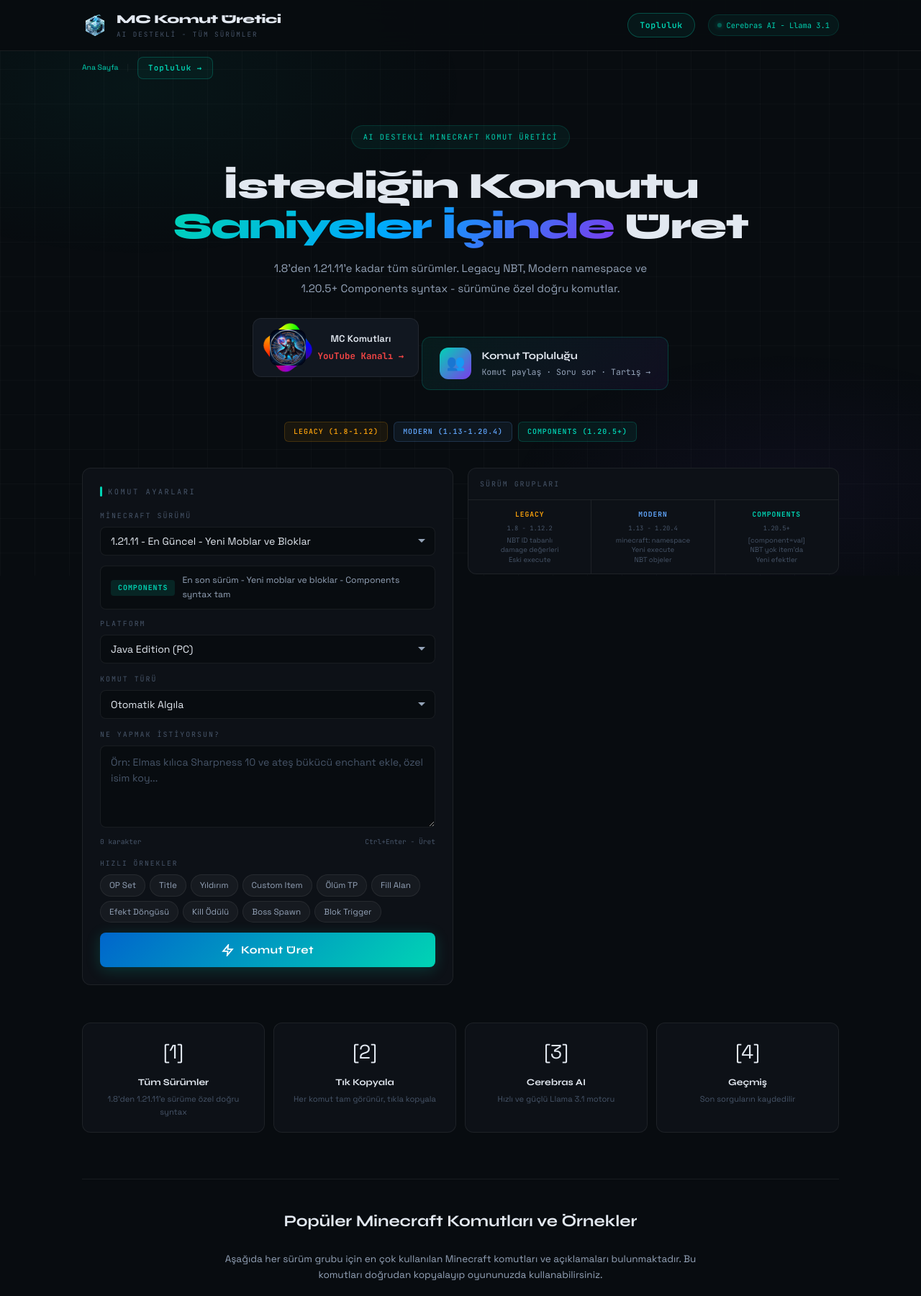
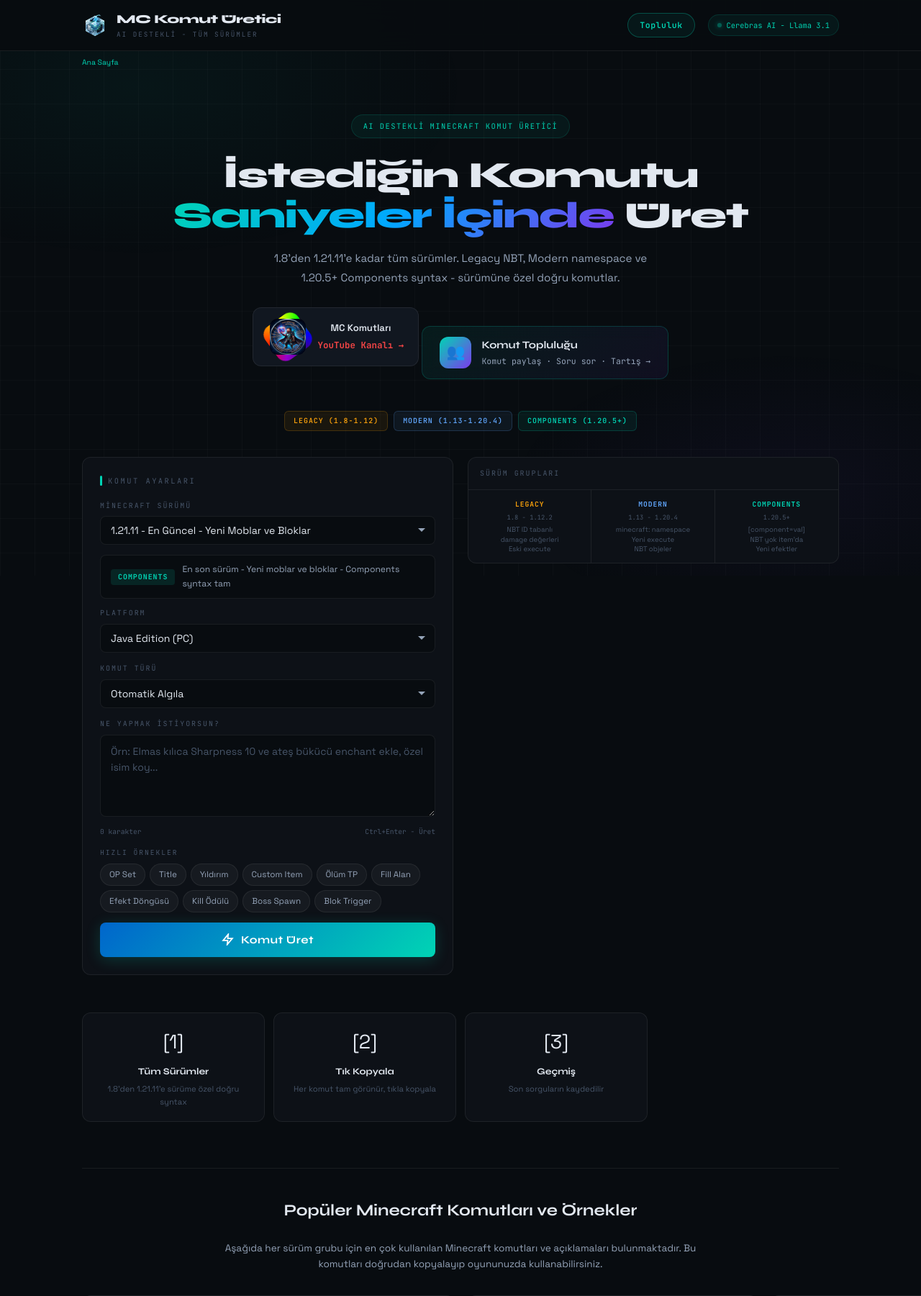
Before and after one commit to Sunay16018/mc-cmd, a Flask app: page / in a window 1280 px wide; the page is wider, and only the part inside the window is pictured. Shown: the top 1801 px of that part at 72% size. Run offline with Flask 3, Linux system fonts and the light colour scheme.

Commit message:
Update index.html

```diff
--- a/templates/index.html
+++ b/templates/index.html
@@ -345,8 +345,6 @@ footer a{color:var(--accent);text-decoration:none}
 
 <nav aria-label="breadcrumb" style="max-width:1100px;margin:0 auto;padding:8px 24px;font-size:0.65rem;color:var(--tx3);display:flex;align-items:center;gap:12px">
   <span style="color:var(--accent)">Ana Sayfa</span>
-  <span style="color:var(--border)">|</span>
-  <a href="/community" style="color:var(--accent);text-decoration:none;transition:all .2s;padding:6px 14px;border:1px solid rgba(0,212,180,0.25);border-radius:8px;font-family:'JetBrains Mono',monospace;font-size:0.68rem;letter-spacing:1px;background:rgba(0,212,180,0.05);font-weight:600">Topluluk &rarr;</a>
 </nav>
 
 <main class="main">
@@ -595,8 +593,7 @@ footer a{color:var(--accent);text-decoration:none}
 <section class="features" aria-label="Özellikler">
   <div class="feat"><div class="feat-ico">[1]</div><h3>Tüm Sürümler</h3><p>1.8'den 1.21.11'e sürüme özel doğru syntax</p></div>
   <div class="feat"><div class="feat-ico">[2]</div><h3>Tık Kopyala</h3><p>Her komut tam görünür, tıkla kopyala</p></div>
-  <div class="feat"><div class="feat-ico">[3]</div><h3>Cerebras AI</h3><p>Hızlı ve güçlü Llama 3.1 motoru</p></div>
-  <div class="feat"><div class="feat-ico">[4]</div><h3>Geçmiş</h3><p>Son sorguların kaydedilir</p></div>
+  <div class="feat"><div class="feat-ico">[3]</div><h3>Geçmiş</h3><p>Son sorguların kaydedilir</p></div>
 </section>
 <section class="seo-section" aria-label="Popüler Minecraft Komutları">
 <h2>Popüler Minecraft Komutları ve Örnekler</h2>
```
